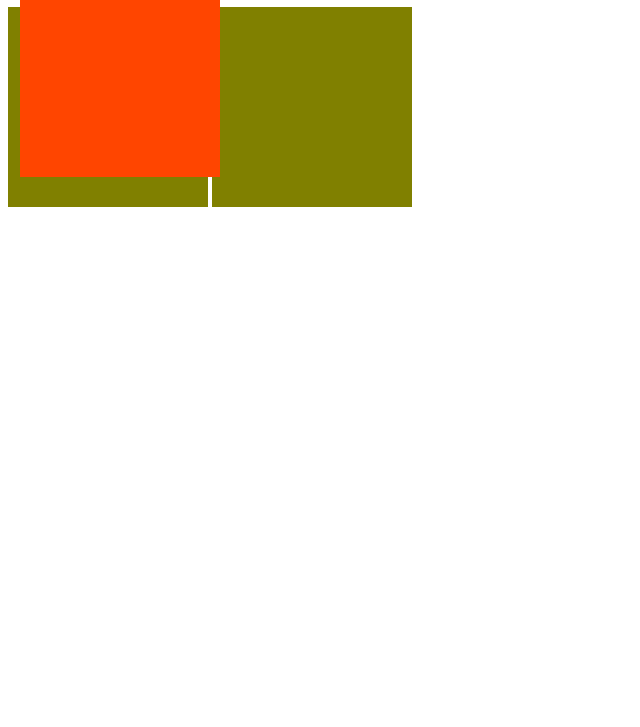
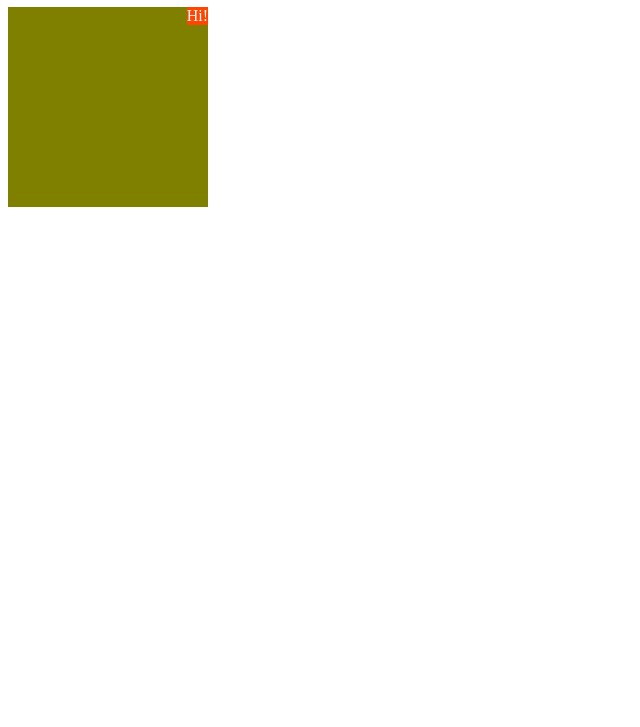
Before and after one commit to retr0e/HTML-CSS, a plain HTML site: page CSS/StarterCode_Positioning/index.html in a window 1280 px wide. Shown: the part 73-800 px from the top of the page, without its empty margins (0-640 px from the left). Drawn offline with Linux system fonts and the light colour scheme.

Commit message:
Present position absolute property for positioned parent

```diff
--- a/CSS/StarterCode_Positioning/app.css
+++ b/CSS/StarterCode_Positioning/app.css
@@ -3,11 +3,12 @@
   height: 200px;
   width: 200px;
   display: inline-block;
+  position: relative;
 }
 
-.special {
+.box span {
+  color: white;
   background-color: orangered;
   position: absolute;
-  top: 50px;
-  left: 20px;
+  right: 0px;
 }
--- a/CSS/StarterCode_Positioning/index.html
+++ b/CSS/StarterCode_Positioning/index.html
@@ -8,8 +8,8 @@
   </head>
   <body>
     <h1>Positioning</h1>
-    <div class="box"></div>
-    <div class="box special"></div>
-    <div class="box"></div>
+    <div class="box">
+      <span>Hi!</span>
+    </div>
   </body>
 </html>
```
